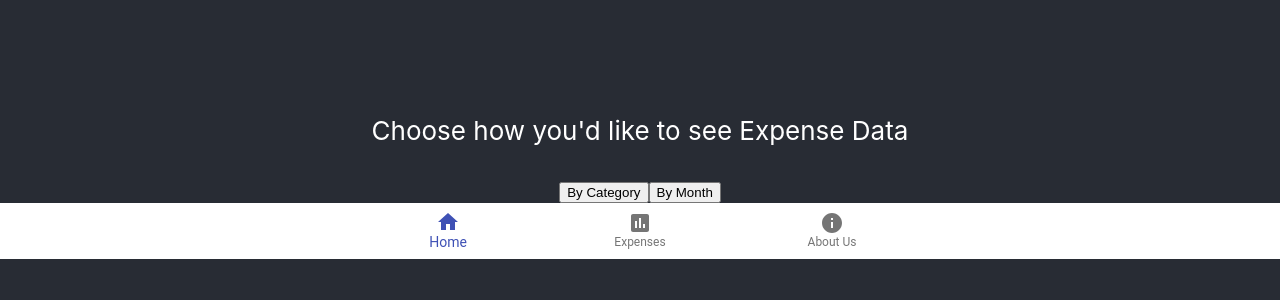
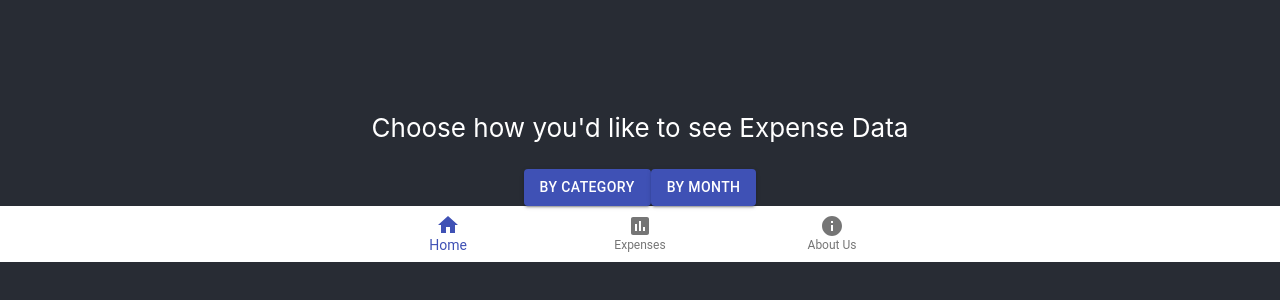
Before and after one commit to whitwong/rv-budget-tracker, a React (Create React App) app in the folder client/: page /ExpensePage in a window 1280 px wide. Shown: the part 226-526 px from the top of the page. Built offline with nearby package versions, Linux system fonts and the light colour scheme.

Commit message:
Changed buttons to material ui components

```diff
--- a/client/src/pages/ExpensePage.jsx
+++ b/client/src/pages/ExpensePage.jsx
@@ -1,4 +1,5 @@
 import React, { useState } from 'react';
+import Button from '@material-ui/core/Button';
 import ExpenseCardList from '../components/ExpenseList';
 
 // Container for Expense page view
@@ -41,20 +42,24 @@ const ExpensePage = () => {
       }
 
       {/* Button to get categories of data */}
-      <button
+      <Button
+          color="primary"
+          variant="contained"
           className="category-btn"
           onClick={() => getCategories()}
         >
           By Category
-      </button>
+      </Button>
 
       {/* Button to get data by month */}
-      <button
+      <Button
+          color="primary"
+          variant="contained"
           className="monthly-btn"
           onClick={() => getMonths()}
         >
           By Month
-      </button>
+      </Button>
     </div>
   );
 }
```
